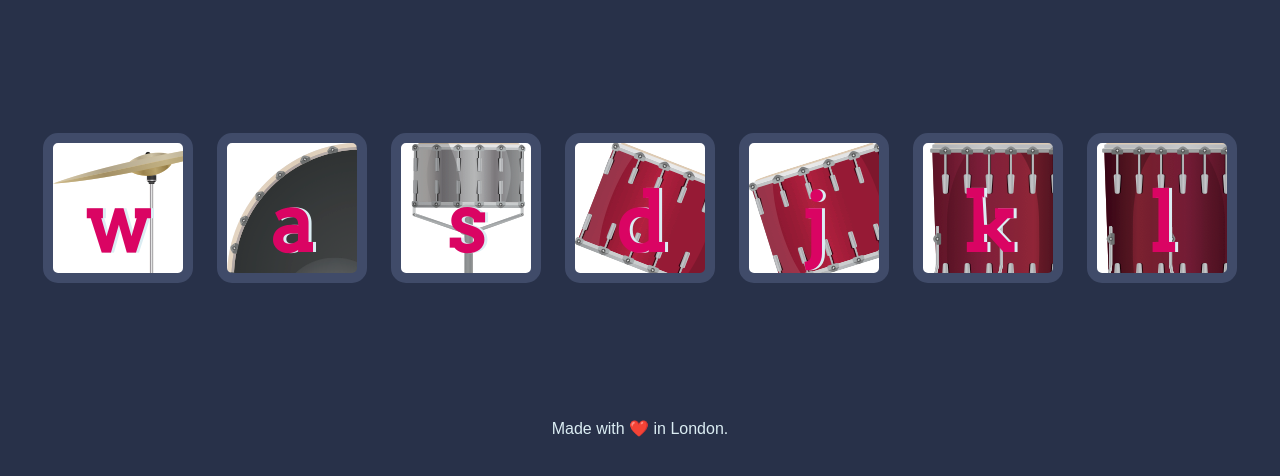
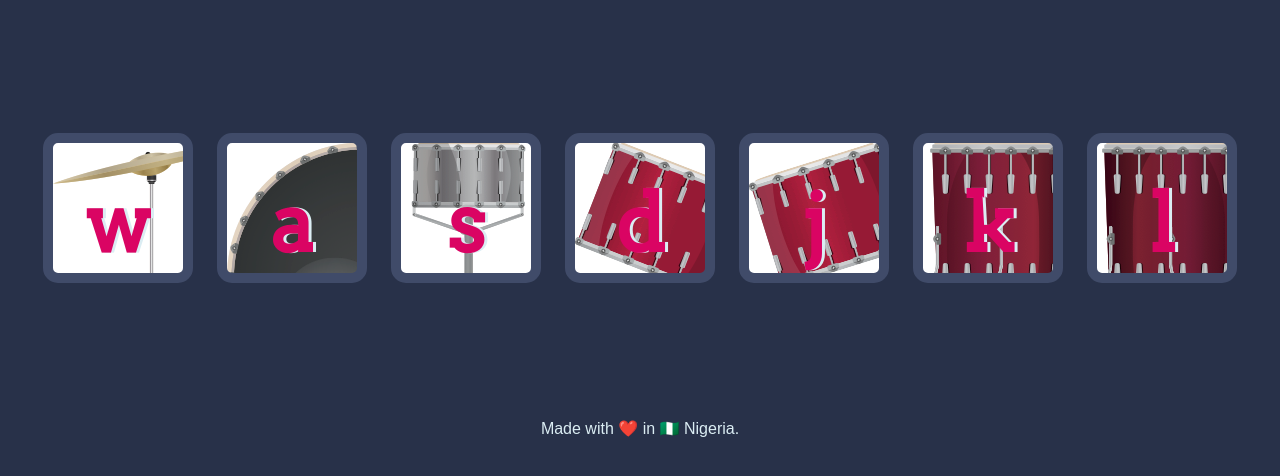
Before and after one commit to cazicruz/Drumkit-Game, a plain HTML site: page index.html in a window 1280 px wide. Shown: the part 156-632 px from the top of the page. Drawn offline with Linux system fonts and the light colour scheme.

Commit message:
Update index.html

```diff
--- a/index.html
+++ b/index.html
@@ -23,7 +23,7 @@
 
 
     <footer>
-        Made with ❤️ in London.
+        Made with ❤️ in 🇳🇬 Nigeria.
     </footer>
     <script src="index.js"></script>
 </body>
```
